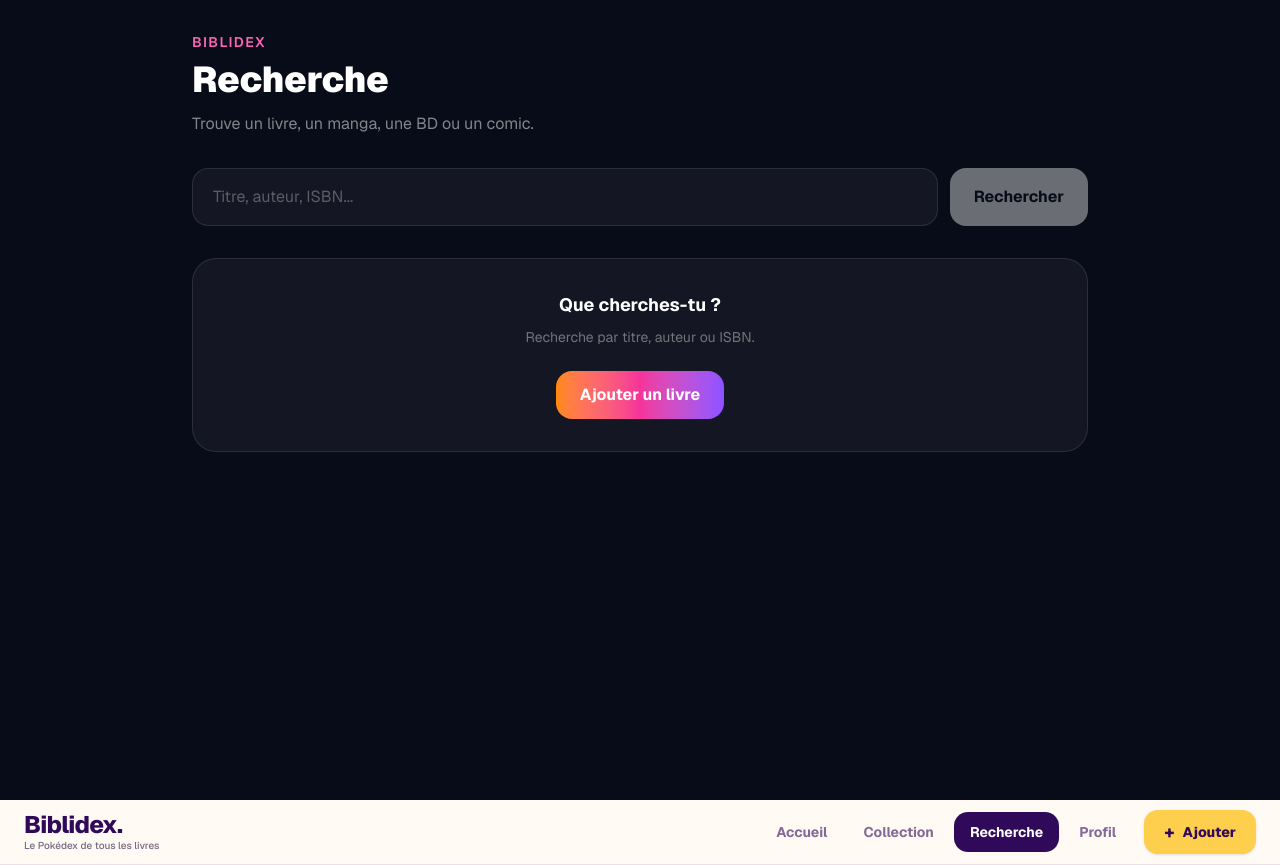
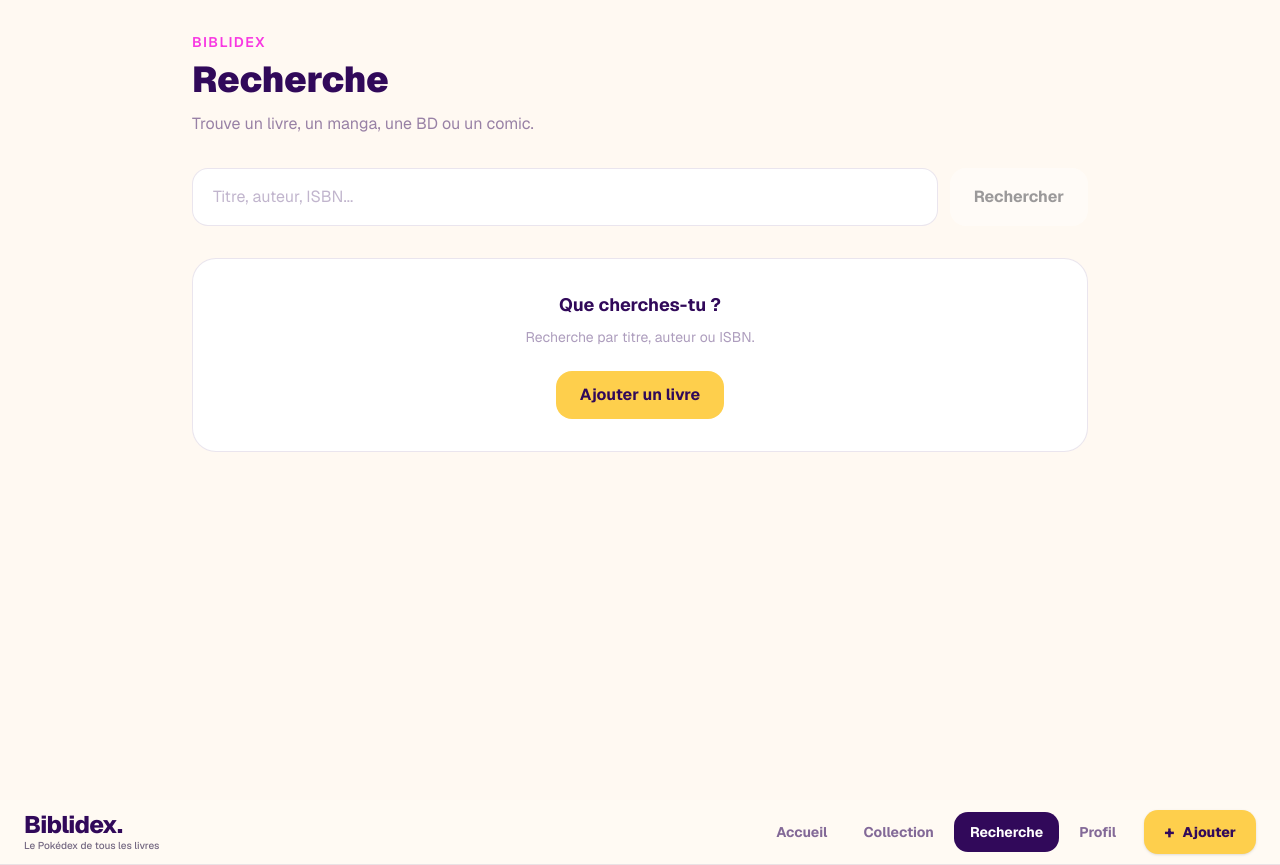
Before and after one commit to MedReyn/biblidex, a Next.js app: page /search in a window 1280 px wide. Built offline with nearby package versions, Linux system fonts and the light colour scheme.

Commit message:
refactor: harmonize secondary screens with design system

```diff
--- a/app/search/page.tsx
+++ b/app/search/page.tsx
@@ -80,11 +80,11 @@ export default function SearchPage() {
   }
 
   return (
-    <main className="min-h-screen bg-[#080B18] px-5 py-8 pb-28 text-white">
+    <main className="min-h-screen bg-[#FFF9F2] px-5 py-8 pb-28 text-[#31095A]">
       <div className="mx-auto max-w-4xl">
 
         {/* HEADER */}
-        <p className="text-sm font-semibold uppercase tracking-widest text-pink-400">
+        <p className="text-sm font-semibold uppercase tracking-widest text-[#F837E2]">
           Biblidex
         </p>
 
@@ -92,7 +92,7 @@ export default function SearchPage() {
           Recherche
         </h1>
 
-        <p className="mt-3 text-white/50">
+        <p className="mt-3 text-[#31095A]/50">
           Trouve un livre, un manga, une BD ou un comic.
         </p>
 
@@ -107,7 +107,7 @@ export default function SearchPage() {
             value={query}
             onChange={(e) => setQuery(e.target.value)}
             placeholder="Titre, auteur, ISBN..."
-            className="min-w-0 flex-1 rounded-2xl border border-white/10 bg-white/5 px-5 py-4 text-white outline-none placeholder:text-white/30 focus:border-pink-500/50"
+            className="min-w-0 flex-1 rounded-2xl border border-[#31095A]/10 bg-white px-5 py-4 text-[#31095A] outline-none placeholder:text-[#31095A]/30 focus:border-pink-500/50"
           />
 
           <button
@@ -121,7 +121,7 @@ export default function SearchPage() {
 
         {/* ERROR */}
         {error && (
-          <div className="mt-6 rounded-2xl border border-white/10 bg-white/5 p-5 text-white/60">
+          <div className="mt-6 rounded-2xl border border-[#31095A]/10 bg-white p-5 text-[#31095A]/60">
             {error}
           </div>
         )}
@@ -134,10 +134,10 @@ export default function SearchPage() {
               <Link
                 key={`${book.isbn}-${book.title}-${index}`}
                 href={`/add?isbn=${encodeURIComponent(book.isbn)}`}
-                className="group flex gap-4 rounded-3xl border border-white/10 bg-white/5 p-4 transition hover:bg-white/10"
+                className="group flex gap-4 rounded-3xl border border-[#31095A]/10 bg-white p-4 transition hover:bg-white"
               >
                 {/* COVER */}
-                <div className="h-32 w-20 shrink-0 overflow-hidden rounded-xl bg-white/10">
+                <div className="h-32 w-20 shrink-0 overflow-hidden rounded-xl bg-white">
                   {book.coverUrl ? (
                     <img
                       src={book.coverUrl}
@@ -145,7 +145,7 @@ export default function SearchPage() {
                       className="h-full w-full object-cover transition group-hover:scale-105"
                     />
                   ) : (
-                    <div className="flex h-full items-center justify-center px-2 text-center text-xs text-white/30">
+                    <div className="flex h-full items-center justify-center px-2 text-center text-xs text-[#31095A]/30">
                       Pas de couverture
                     </div>
                   )}
@@ -157,17 +157,17 @@ export default function SearchPage() {
                     {book.title}
                   </h2>
 
-                  <p className="mt-2 text-sm text-white/50">
+                  <p className="mt-2 text-sm text-[#31095A]/50">
                     {book.author}
                   </p>
 
                   {book.publishedDate && (
-                    <p className="mt-1 text-xs text-white/30">
+                    <p className="mt-1 text-xs text-[#31095A]/30">
                       {book.publishedDate}
                     </p>
                   )}
 
-                  <div className="mt-4 text-sm font-semibold text-pink-400">
+                  <div className="mt-4 text-sm font-semibold text-[#F837E2]">
   ＋ Ajouter à ma collection
 </div>
                 </div>
@@ -181,18 +181,18 @@ export default function SearchPage() {
         {!loading &&
           !error &&
           results.length === 0 && (
-            <div className="mt-8 rounded-3xl border border-white/10 bg-white/5 p-8 text-center">
+            <div className="mt-8 rounded-3xl border border-[#31095A]/10 bg-white p-8 text-center">
               <p className="text-lg font-bold">
                 Que cherches-tu ?
               </p>
 
-              <p className="mt-2 text-sm text-white/40">
+              <p className="mt-2 text-sm text-[#31095A]/40">
                 Recherche par titre, auteur ou ISBN.
               </p>
 
               <Link
                 href="/add"
-                className="mt-6 inline-block rounded-2xl bg-gradient-to-r from-orange-400 via-pink-500 to-violet-500 px-6 py-3 font-bold"
+                className="mt-6 inline-block rounded-2xl bg-[#FECF4C] text-[#31095A] px-6 py-3 font-bold"
               >
                 Ajouter un livre
               </Link>
```
